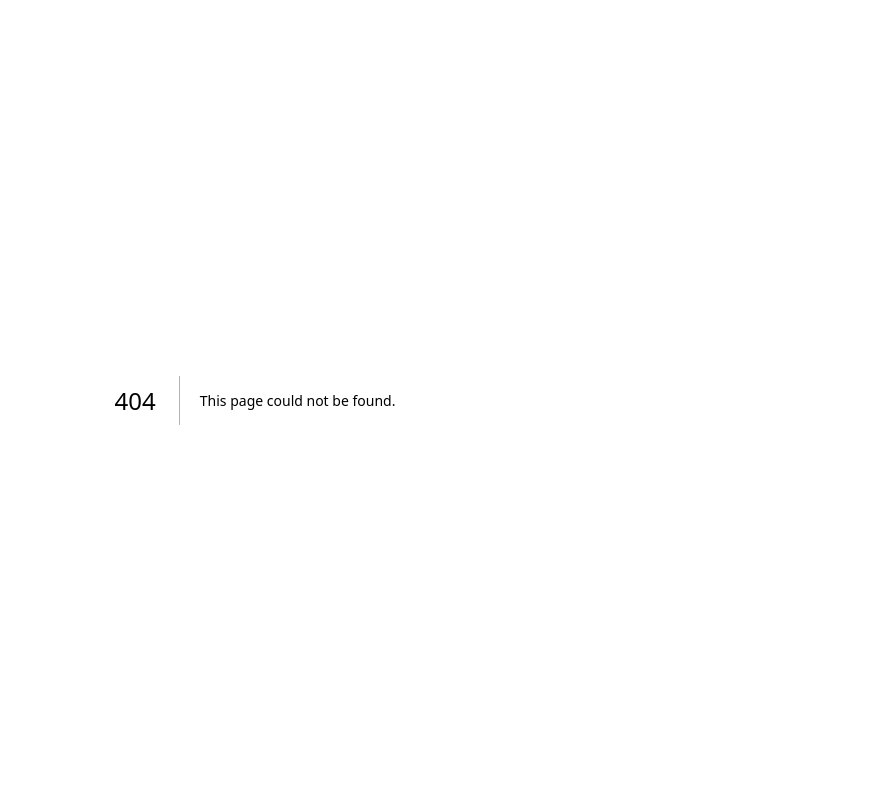
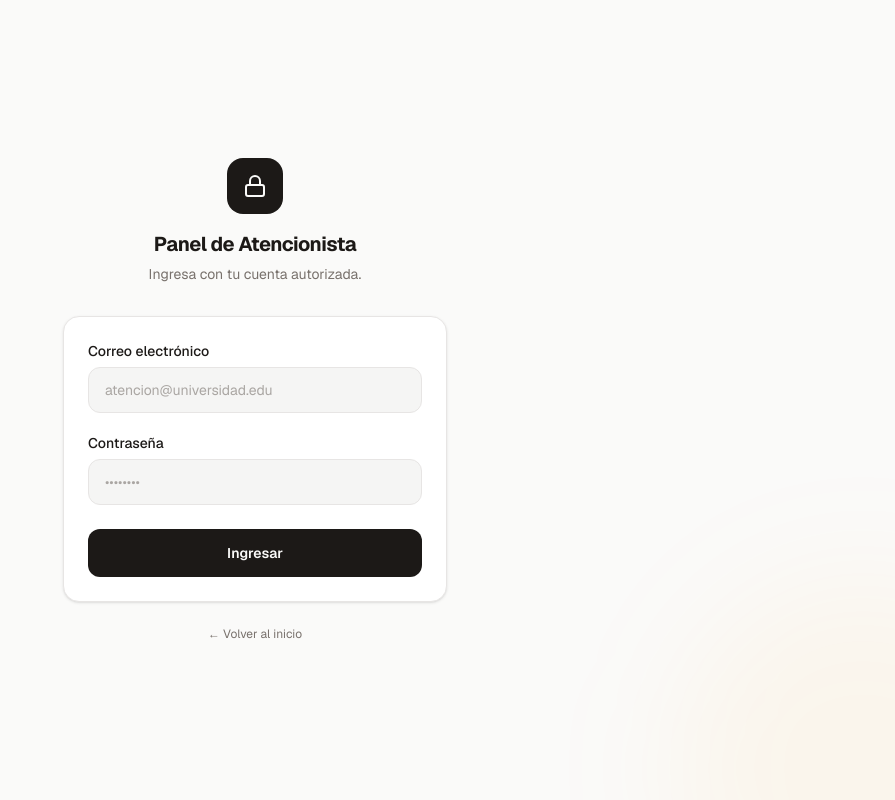
Before and after one commit to IAN63k/turner-uvi, a Next.js app: page /admin/login in a window 1280 px wide. Before the commit this address had no page. Shown: the whole page, without its empty margins (385-1280 px from the left). Built offline with nearby package versions, Linux system fonts and the light colour scheme; no server answers.

Commit message:
feat: Agregar página de inicio de sesión de administrador y componente de modal de confirmación

```diff
--- /dev/null
+++ b/app/admin/login/page.tsx
@@ -0,0 +1,127 @@
+'use client'
+
+import { useState } from 'react'
+import { useRouter } from 'next/navigation'
+import { supabase } from '@/lib/supabase'
+import Spinner from '@/app/components/Spinner'
+
+export default function AdminLoginPage() {
+  const router = useRouter()
+  const [email, setEmail] = useState('')
+  const [password, setPassword] = useState('')
+  const [loading, setLoading] = useState(false)
+  const [error, setError] = useState<string | null>(null)
+
+  const handleLogin = async (e: React.FormEvent) => {
+    e.preventDefault()
+    setError(null)
+    setLoading(true)
+
+    try {
+      const { error: authError } = await supabase.auth.signInWithPassword({
+        email: email.trim(),
+        password,
+      })
+
+      if (authError) throw authError
+
+      router.push('/admin')
+    } catch (err) {
+      setError(err instanceof Error ? err.message : 'Error de autenticación.')
+    } finally {
+      setLoading(false)
+    }
+  }
+
+  return (
+    <div className="flex min-h-dvh items-center justify-center px-4 py-12 font-sans">
+      {/* Decorative background */}
+      <div className="pointer-events-none fixed inset-0 overflow-hidden">
+        <div className="absolute -top-40 -left-40 h-96 w-96 rounded-full bg-primary/5 blur-3xl" />
+        <div className="absolute -bottom-40 -right-40 h-96 w-96 rounded-full bg-accent/5 blur-3xl" />
+      </div>
+
+      <main className="relative w-full max-w-sm">
+        {/* Header */}
+        <div className="mb-8 text-center animate-fade-in-up">
+          <div className="mx-auto mb-4 flex h-14 w-14 items-center justify-center rounded-2xl bg-foreground text-background">
+            <svg width="24" height="24" viewBox="0 0 24 24" fill="none" stroke="currentColor" strokeWidth="2" strokeLinecap="round" strokeLinejoin="round">
+              <rect x="3" y="11" width="18" height="11" rx="2" ry="2" />
+              <path d="M7 11V7a5 5 0 0 1 10 0v4" />
+            </svg>
+          </div>
+          <h1 className="text-xl font-bold tracking-tight text-foreground">
+            Panel de Atencionista
+          </h1>
+          <p className="mt-1.5 text-sm text-muted">
+            Ingresa con tu cuenta autorizada.
+          </p>
+        </div>
+
+        {/* Login Form */}
+        <form
+          onSubmit={handleLogin}
+          className="rounded-2xl border border-border bg-card p-6 shadow-sm animate-fade-in-up"
+          style={{ animationDelay: '80ms' }}
+        >
+          {error && (
+            <div className="mb-5 rounded-xl bg-danger-light px-4 py-3 text-sm text-danger">
+              {error}
+            </div>
+          )}
+
+          <div className="mb-5">
+            <label htmlFor="admin-email" className="mb-1.5 block text-sm font-medium text-foreground">
+              Correo electrónico
+            </label>
+            <input
+              id="admin-email"
+              type="email"
+              required
+              value={email}
+              onChange={(e) => setEmail(e.target.value)}
+              placeholder="atencion@universidad.edu"
+              className="w-full rounded-xl border border-border bg-surface px-4 py-3 text-sm text-foreground placeholder:text-muted/60 outline-none transition-colors focus:border-primary focus:ring-2 focus:ring-primary/20"
+            />
+          </div>
+
+          <div className="mb-6">
+            <label htmlFor="admin-password" className="mb-1.5 block text-sm font-medium text-foreground">
+              Contraseña
+            </label>
+            <input
+              id="admin-password"
+              type="password"
+              required
+              value={password}
+              onChange={(e) => setPassword(e.target.value)}
+              placeholder="••••••••"
+              className="w-full rounded-xl border border-border bg-surface px-4 py-3 text-sm text-foreground placeholder:text-muted/60 outline-none transition-colors focus:border-primary focus:ring-2 focus:ring-primary/20"
+            />
+          </div>
+
+          <button
+            type="submit"
+            disabled={loading}
+            className="flex w-full items-center justify-center gap-2 rounded-xl bg-foreground px-4 py-3.5 text-sm font-semibold text-background transition-all hover:opacity-90 active:scale-[0.98] disabled:opacity-60 disabled:cursor-not-allowed cursor-pointer"
+          >
+            {loading ? (
+              <>
+                <Spinner className="h-4 w-4 text-background" />
+                Ingresando…
+              </>
+            ) : (
+              'Ingresar'
+            )}
+          </button>
+        </form>
+
+        <p className="mt-6 text-center text-xs text-muted animate-fade-in-up" style={{ animationDelay: '160ms' }}>
+          <a href="/" className="hover:text-foreground transition-colors">
+            ← Volver al inicio
+          </a>
+        </p>
+      </main>
+    </div>
+  )
+}
--- /dev/null
+++ b/app/components/ConfirmModal.tsx
@@ -0,0 +1,90 @@
+'use client'
+
+import { useState } from 'react'
+
+interface ConfirmModalProps {
+  title: string
+  message: string
+  confirmLabel?: string
+  cancelLabel?: string
+  variant?: 'danger' | 'primary'
+  onConfirm: () => void | Promise<void>
+  onCancel: () => void
+}
+
+/**
+ * Modal de confirmación reutilizable con soporte para variantes de estilo y manejo de estados de carga.
+ *
+ * @component
+ * @example
+ * <ConfirmModal
+ *   title="Eliminar elemento"
+ *   message="¿Está seguro de que desea eliminar este elemento?"
+ *   variant="danger"
+ *   confirmLabel="Eliminar"
+ *   onConfirm={() => deleteItem()}
+ *   onCancel={() => closeModal()}
+ * />
+ *
+ * @param {ConfirmModalProps} props - Las propiedades del componente
+ * @param {string} props.title - Título del modal
+ * @param {string} props.message - Mensaje de confirmación a mostrar
+ * @param {string} [props.confirmLabel='Confirmar'] - Etiqueta del botón de confirmación
+ * @param {string} [props.cancelLabel='Cancelar'] - Etiqueta del botón de cancelación
+ * @param {('primary' | 'danger')} [props.variant='primary'] - Variante de estilo del botón de confirmación
+ * @param {() => Promise<void>} props.onConfirm - Callback ejecutado al confirmar. Se ejecuta de forma asincrónica
+ * @param {() => void} props.onCancel - Callback ejecutado al cancelar o al hacer clic fuera del modal
+ *
+ * @returns {JSX.Element} El elemento modal de confirmación
+ */
+export default function ConfirmModal({
+  title,
+  message,
+  confirmLabel = 'Confirmar',
+  cancelLabel = 'Cancelar',
+  variant = 'primary',
+  onConfirm,
+  onCancel,
+}: ConfirmModalProps) {
+  const [loading, setLoading] = useState(false)
+
+  const handleConfirm = async () => {
+    setLoading(true)
+    try {
+      await onConfirm()
+    } finally {
+      setLoading(false)
+    }
+  }
+
+  const btnColor =
+    variant === 'danger'
+      ? 'bg-danger hover:bg-red-600 text-white'
+      : 'bg-primary hover:bg-primary-hover text-white'
+
+  return (
+    <div className="fixed inset-0 z-50 flex items-center justify-center p-4">
+      <div className="absolute inset-0 bg-overlay" onClick={onCancel} />
+      <div className="relative w-full max-w-sm rounded-2xl bg-card p-6 shadow-2xl animate-fade-in-up">
+        <h3 className="text-lg font-semibold text-foreground">{title}</h3>
+        <p className="mt-2 text-sm text-muted leading-relaxed">{message}</p>
+        <div className="mt-6 flex gap-3 justify-end">
+          <button
+            onClick={onCancel}
+            disabled={loading}
+            className="rounded-xl px-4 py-2.5 text-sm font-medium text-muted hover:bg-surface transition-colors cursor-pointer"
+          >
+            {cancelLabel}
+          </button>
+          <button
+            onClick={handleConfirm}
+            disabled={loading}
+            className={`rounded-xl px-4 py-2.5 text-sm font-medium transition-colors cursor-pointer ${btnColor} ${loading ? 'opacity-60' : ''}`}
+          >
+            {loading ? 'Procesando…' : confirmLabel}
+          </button>
+        </div>
+      </div>
+    </div>
+  )
+}
```
